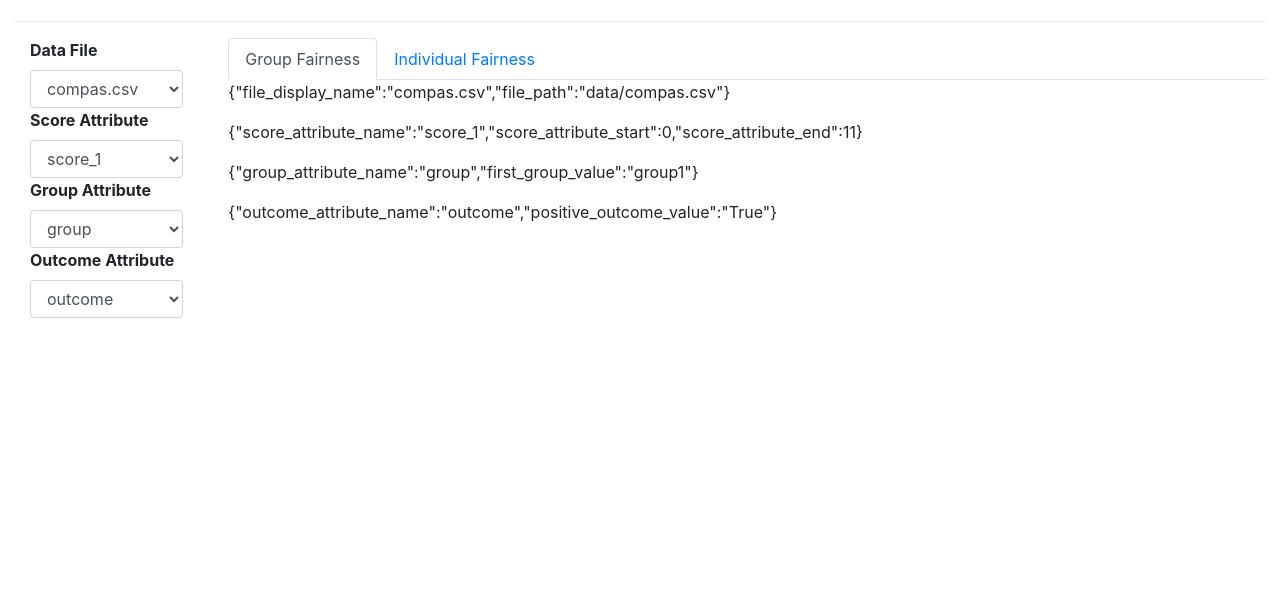
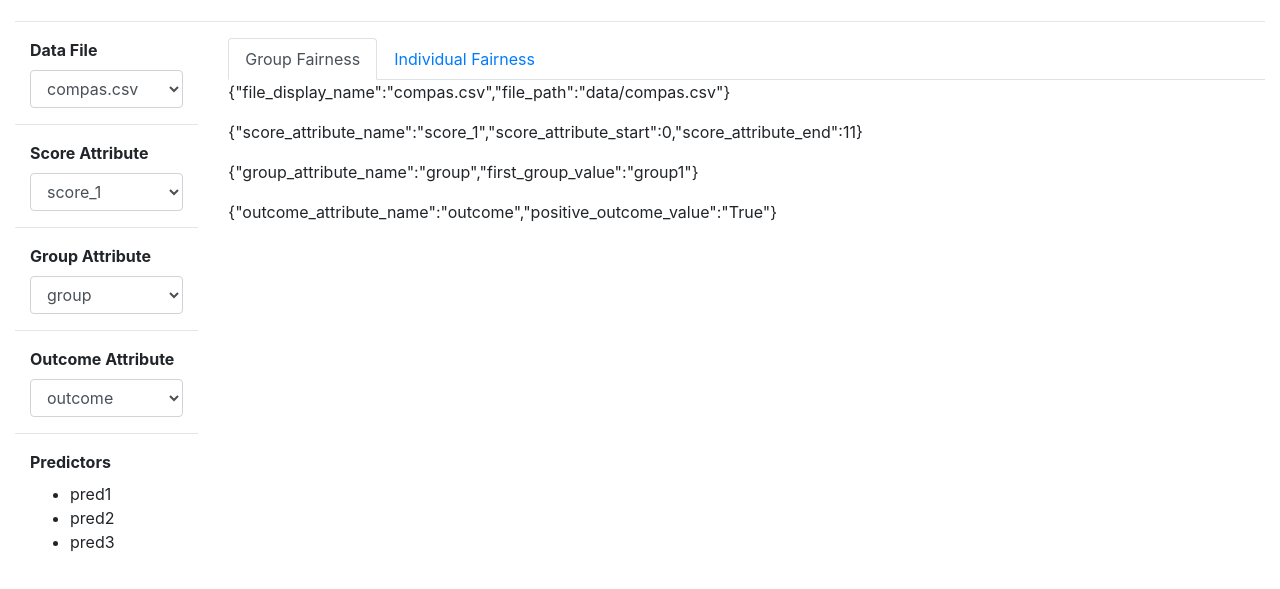
Before and after one commit to citp/fairness_diagnostics, a website: page app/index.html in a window 1280 px wide. Shown: the part 75-664 px from the top of the page. Drawn offline with nearby package versions, Linux system fonts and the light colour scheme; some packages are replaced by stand-ins of ours.

Commit message:
Added predictors

```diff
--- a/app/app.js
+++ b/app/app.js
@@ -40,6 +40,8 @@ fairnessDiagnosticsApp.controller('TabsController', function TabsController($sco
 
         $scope.outcomeAttributes = $scope.dataSource.get_outcome_attributes($scope.selectedDataFile);
         $scope.selectedOutcomeAttribute = $scope.outcomeAttributes[0];
+
+        $scope.predictors = $scope.dataSource.get_predictors($scope.selectedDataFile);
     }
 
 });
--- a/app/data_config.json
+++ b/app/data_config.json
@@ -25,6 +25,11 @@
           "outcome_attribute_name": "outcome",
           "positive_outcome_value": "True"
         }
+      ],
+      "predictors": [
+          "pred1",
+          "pred2",
+          "pred3"
       ]
     },
 
@@ -58,6 +63,11 @@
           "outcome_attribute_name": "outcome1",
           "positive_outcome_value": "True"
         }
+      ],
+      "predictors": [
+          "pred4",
+          "pred5",
+          "pred6"
       ]
     }
   ]
--- a/app/index.html
+++ b/app/index.html
@@ -6,9 +6,6 @@
     <meta name="viewport" content="width=device-width, initial-scale=1">
 
     <title>Fairness Diagnostics Visualization Tool</title>
-
-    <!-- Bootstrap Select CSS-->
-    <link rel="stylesheet" href="bower_components/bootstrap-select/dist/css/bootstrap-select.css">
 
     <!-- Bootstrap CSS -->
     <link href="bower_components/bootstrap/dist/css/bootstrap.css" rel="stylesheet">
@@ -31,11 +28,15 @@
             </select>
           </div>
 
+          <hr />
+
           <div class="col-sm">
             <label class="font-weight-bold">Score Attribute</label>
             <select ng-model="selectedScoreAttribute" class="form-control" ng-options="obj.score_attribute_name for obj in scoreAttributes">
             </select>
           </div>
+
+          <hr />
 
           <div class="col-sm">
             <label class="font-weight-bold">Group Attribute</label>
@@ -43,11 +44,25 @@
             </select>
           </div>
 
+          <hr />
+
           <div class="col-sm">
             <label class="font-weight-bold">Outcome Attribute</label>
             <select ng-model="selectedOutcomeAttribute" class="form-control" ng-options="obj.outcome_attribute_name for obj in outcomeAttributes">
             </select>
           </div>
+
+          <hr />
+
+          <div class="col-sm">
+            <label class="font-weight-bold">Predictors</label>
+            <ul>
+              <li ng-repeat="preds in predictors">
+                {{ preds }}
+              </li>
+            </ul>
+          </div>
+
         </div>
 
         <div class="col-sm">
--- a/app/utils.js
+++ b/app/utils.js
@@ -7,6 +7,7 @@ function DataSource(json_data) {
     var _score_attributes = {};
     var _group_attributes = {};
     var _outcome_attributes = {};
+    var _predictors = {};
 
     for (var i = 0; i < _json_data_length; i++) {
         _data_files.push({ 'file_display_name': json_data[i]['file_display_name'],
@@ -16,6 +17,7 @@ function DataSource(json_data) {
         _score_attributes[json_data[i]['file_display_name']] = json_data[i].score_attributes;
         _group_attributes[json_data[i]['file_display_name']] = json_data[i].group_attributes;
         _outcome_attributes[json_data[i]['file_display_name']] = json_data[i].outcome_attributes;
+        _predictors[json_data[i]['file_display_name']] = json_data[i].predictors;
     }
 
     result.get_data_files = function() {
@@ -34,6 +36,10 @@ function DataSource(json_data) {
         return _outcome_attributes[data_file.file_display_name];
     }
 
+    result.get_predictors = function(data_file) {
+        return _predictors[data_file.file_display_name];
+    }
+
     return result;
 
 }
```
